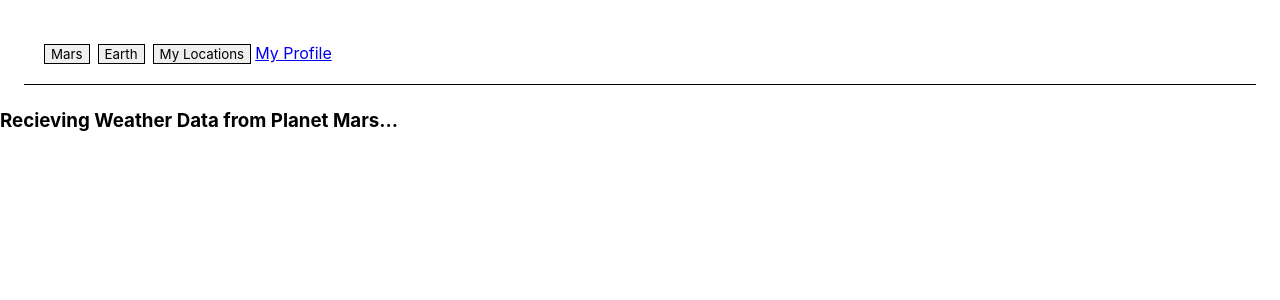
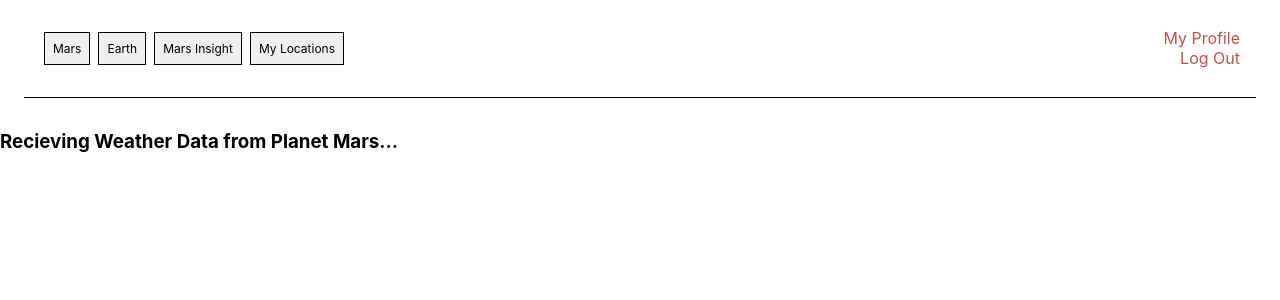
Before and after one commit to angeloxenakis/mars-weather-app, a React (Create React App) app in the folder frontend/: page / in a window 1280 px wide. Shown: the top 300 px of the page. Built offline with nearby package versions, Linux system fonts and the light colour scheme; no server answers.

Commit message:
first draft at a nav bar

```diff
--- a/frontend/src/components/nav/Header.js
+++ b/frontend/src/components/nav/Header.js
@@ -3,10 +3,17 @@ import React from 'react'
 export function Header() {
     return (
         <div className="nav">
-            <button>Mars</button>
-            <button>Earth</button>
-            <button>My Locations</button>
-            <a href="#">My Profile</a>
+            <div className="nav-btns">
+                <button>Mars</button>
+                <button>Earth</button>
+                <button>Mars Insight</button>
+                <button>My Locations</button>
+            </div>
+            <div className="nav-profile">
+                <a href="#">My Profile</a>
+                <br></br>
+                <a href="#">Log Out</a>
+            </div>
         </div>
     )
 }
--- a/frontend/src/index.css
+++ b/frontend/src/index.css
@@ -13,18 +13,29 @@ code {
 }
 
 .nav {
-  padding: 16px;
+  display: flex;
+  justify-content: space-between;
+  padding: 28px 16px 28px 16px;
   border-bottom: 1px solid black;
-  margin: 24px;
+  margin: 0px 24px 32px 24px;
+}
+
+.nav-profile {
+  text-align: right;
 }
 
 button {
-  font-family: -apple-system, BlinkMacSystemFont, 'Segoe UI', 'Roboto', 'Oxygen',
-    'Ubuntu', 'Cantarell', 'Fira Sans', 'Droid Sans', 'Helvetica Neue',
-    sans-serif;
+  font-family: -apple-system, BlinkMacSystemFont, 'Segoe UI', 'Roboto', 'Oxygen', 'Ubuntu', 'Cantarell', 'Fira Sans', 'Droid Sans', 'Helvetica Neue', sans-serif;
+  font-size: 12px;
+  padding: 8px;
+  border: 1px solid black;
   margin: 4px;
-  border: 1px solid black;
+}
 
+a {
+  color: #bc544b;
+  text-decoration: none;
+  font-size: 16px;
 }
 
 h1 {
@@ -41,7 +52,7 @@ h2 {
   width: 70%;
   padding: 8px;
   border-radius: 8px;
-  display:flex;
+  display: flex;
   flex-direction: column;
   margin: auto;
 }
```
